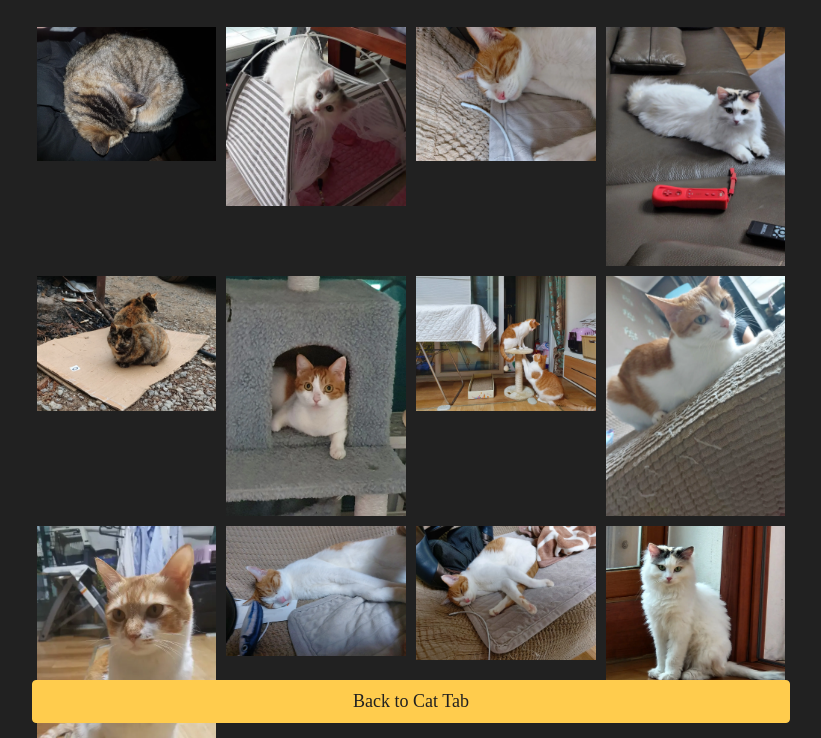
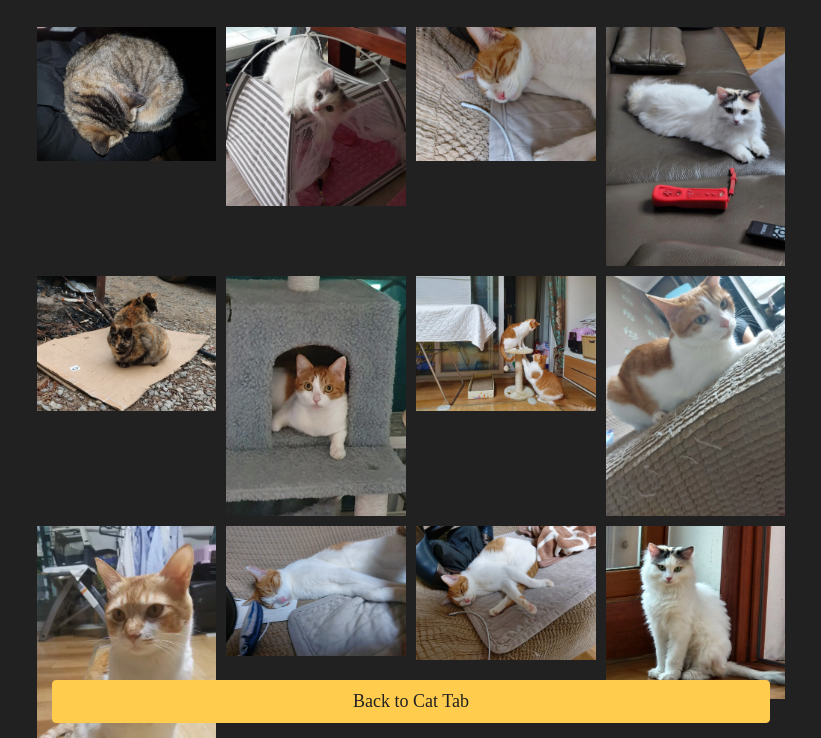
Before and after one commit to chick0/cat-tab, a browser extension: page cats/index.html in a window 1280 px wide. Shown: the part 62-800 px from the top of the page, without its empty margins (229-1050 px from the left). Drawn offline with Linux system fonts and the light colour scheme.

Commit message:
chore: Change button width

```diff
--- a/cats/index.css
+++ b/cats/index.css
@@ -32,8 +32,10 @@ img:hover {
     display: block;
     position: sticky;
     bottom: 15px;
-    margin-left: 20%;
-    margin-right: 20%;
+
+    --weight: 20px;
+    margin-left: calc(20% + var(--weight));
+    margin-right: calc(20% + var(--weight));
 
     font-size: large;
     text-align: center;
```
